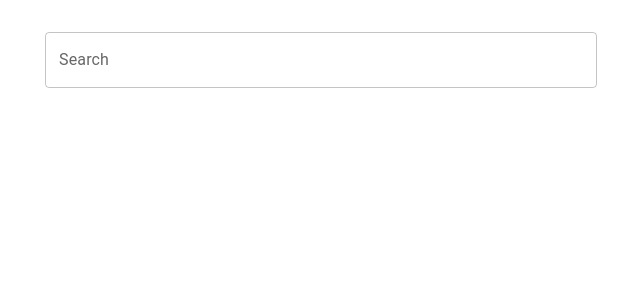
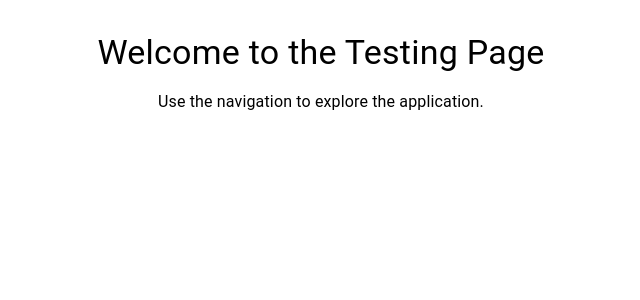
Before and after one commit to dmiles77/SWAPI, a React (Create React App) app: page / in a window 1280 px wide. Shown: the top 300 px of the page, without its empty margins (319-959 px from the left). Built offline with nearby package versions, Linux system fonts and the light colour scheme.

Commit message:
adding testing page

```diff
--- a/src/App.tsx
+++ b/src/App.tsx
@@ -3,6 +3,7 @@ import { BrowserRouter as Router, Routes, Route, useParams } from 'react-router-
 import { AppContextProvider } from './context/AppContext';
 import SearchPage from './components/SearchPage';
 import CategoryPage from './components/CategoryPage';
+import TestingPage from './components/TestingPage';
 
 const CategoryRouteWrapper: React.FC = () => {
   const { category } = useParams<{ category: string }>();
@@ -14,7 +15,8 @@ const App: React.FC = () => {
     <Router>
       <AppContextProvider>
         <Routes>
-          <Route path="/" element={<SearchPage />} />
+          <Route path="/" element={<TestingPage />} /> {/* Default route */}
+          <Route path="/search" element={<SearchPage />} /> {/* SearchPage moved to /search */}
           <Route path="/category/:category" element={<CategoryRouteWrapper />} />
         </Routes>
       </AppContextProvider>
--- /dev/null
+++ b/src/components/TestingPage.tsx
@@ -0,0 +1,15 @@
+import React from 'react';
+import { Container, Typography } from '@mui/material';
+
+const TestingPage: React.FC = () => {
+  return (
+    <Container sx={{ textAlign: 'center', marginTop: 4 }}>
+      <Typography variant="h4">Welcome to the Testing Page</Typography>
+      <Typography variant="body1" sx={{ marginTop: 2 }}>
+        Use the navigation to explore the application.
+      </Typography>
+    </Container>
+  );
+};
+
+export default TestingPage;
```
